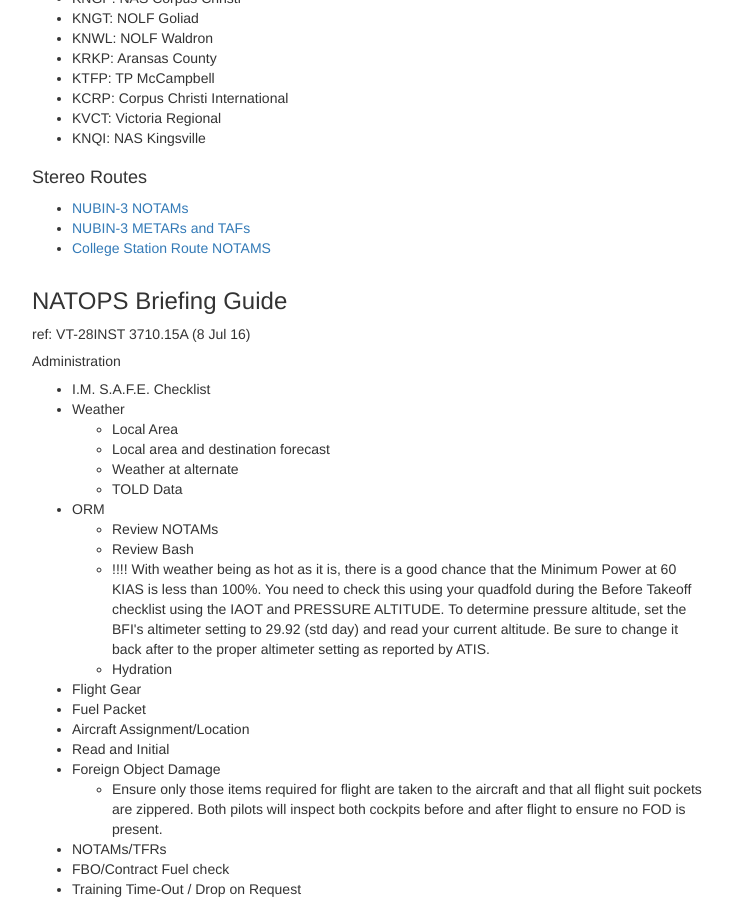
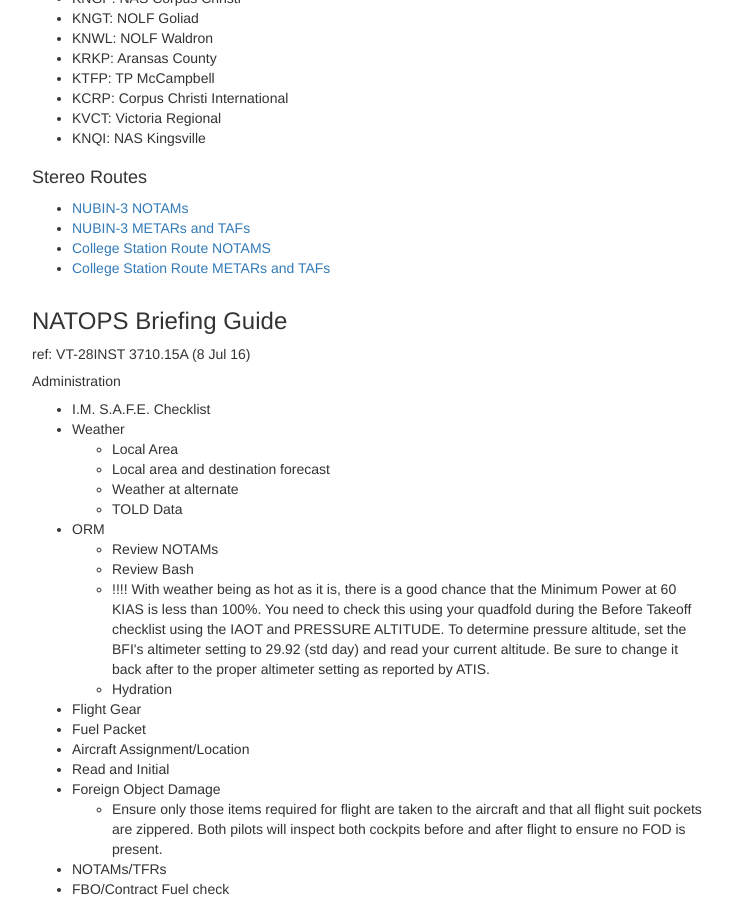
Before and after one commit to courserules/courserules.github.io, a Jekyll site: the page built from brief.html, in a window 1280 px wide and 900 px high, scrolled down 658 px. Shown: the whole window, without its empty margins (23-756 px from the left). Built offline with Jekyll 4.4.1, drawn with Linux system fonts in a browser that asks for light colours.

Commit message:
added college station meters and tafs

```diff
--- a/brief.html
+++ b/brief.html
@@ -53,7 +53,8 @@ permalink: /brief/
 			<ul>
 				<li><a href="https://www.notams.faa.gov/dinsQueryWeb/queryRetrievalMapAction.do?method=displayByICAOs&reportType=RAW&formatType=DOMESTIC&retrieveLocId=kngp+kcrp+kpsx+kvct+ktfp+kt69+krkp+kpkv&actionType=notamRetrievalByICAOs" target="_blank">NUBIN-3 NOTAMs</a></li>
 				<li><a href="http://www.aviationweather.gov/adds/metars?station_ids=kngp+ktfp+kcrp+krkp+kpkv+kpsx+kvct&std_trans=standard&chk_metars=on&hoursStr=most+recent+only&chk_tafs=on&submitmet=Submit" target="_blank">NUBIN-3 METARs and TAFs</a></li>
-				<li><a href="https://www.notams.faa.gov/dinsQueryWeb/queryRetrievalMapAction.do?method=displayByICAOs&reportType=RAW&formatType=DOMESTIC&retrieveLocId=KNGP+KVCT+KCLL+KCRP+KZHU+KTFP+KRKP+K26R+KARM+KELA+K11R+KRWV&actionType=notamRetrievalByICAOs" target="_blank">College Station Route NOTAMS</a></li>
+				<li><a href="https://www.notams.faa.gov/dinsQueryWeb/queryRetrievalMapAction.do?method=displayByICAOs&reportType=RAW&formatType=DOMESTIC&retrieveLocId=KNGP+KVCT+KCLL+KCRP+KZHU+KTFP+KRKP+K26R+KARM+KELA+K11R+KRWV+KLHB&actionType=notamRetrievalByICAOs" target="_blank">College Station Route NOTAMS</a></li>
+				<li><a href="http://www.aviationweather.gov/adds/metars?station_ids=kngp+kcrp+ktfp+krkp+kvct+kpkv+kela+k66r+k11r+krwv+klhb+kcll&std_trans=standard&chk_metars=on&hoursStr=most+recent+only&chk_tafs=on&submitmet=Submit" target="_blank">College Station Route METARs and TAFs</a></li>
 				<!--<li><a href="https://www.cnatra.navy.mil/tw4/vt27/docs/dd-175.pdf">DD-175 [PDF]</a></li>-->
 			</ul>
 
```
